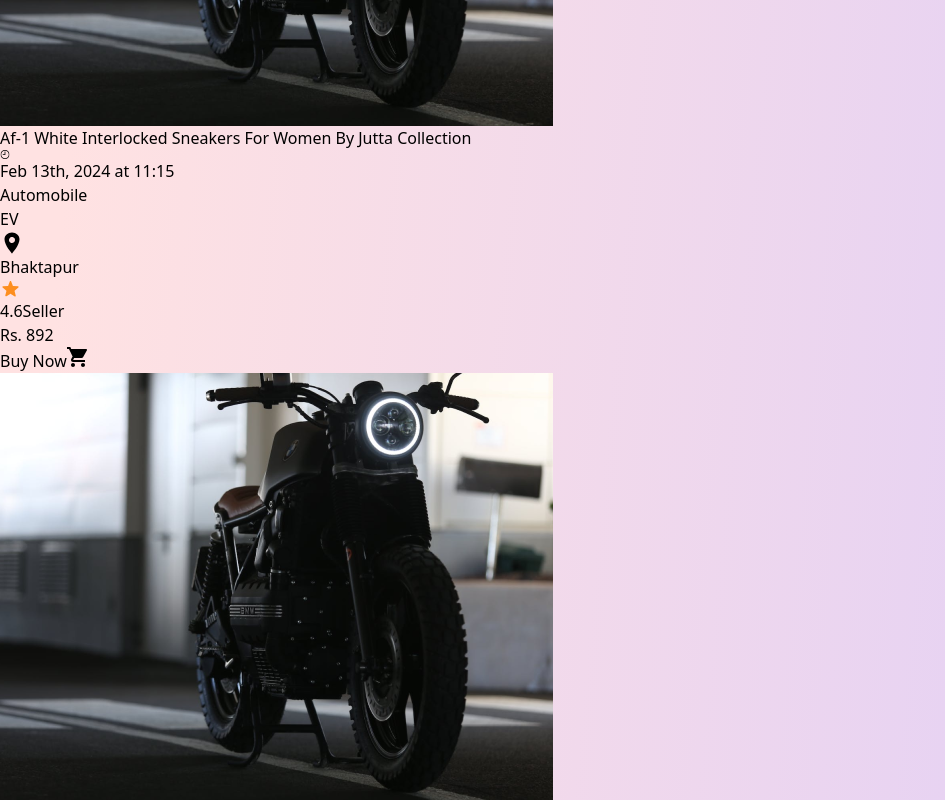
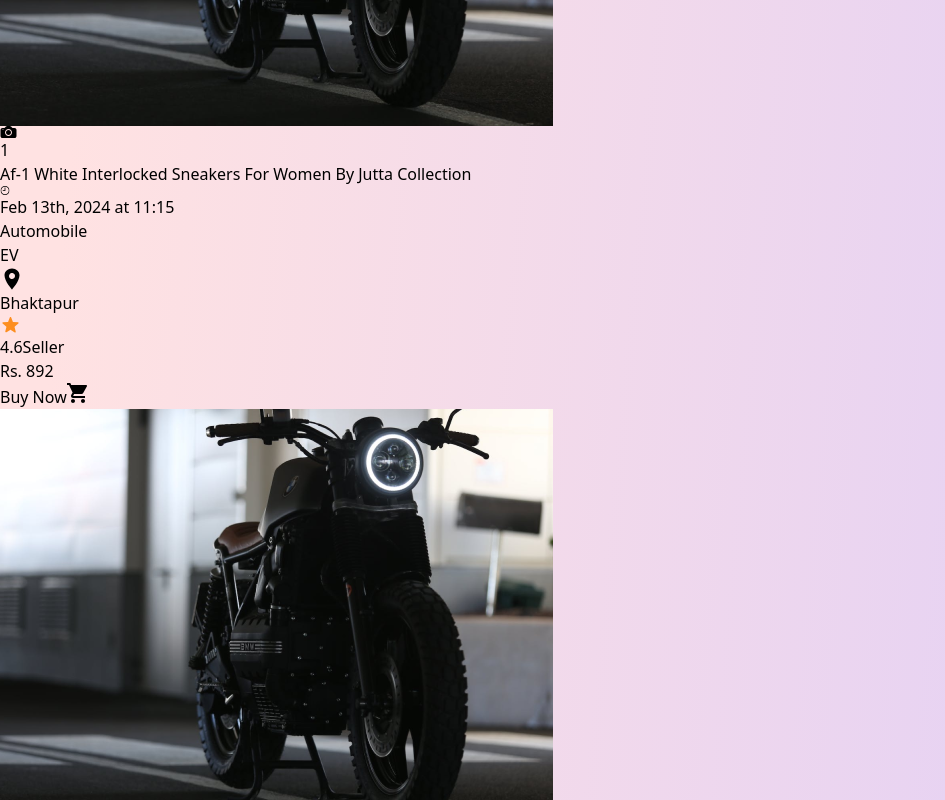
Before and after one commit to Lafa0x9-Hackathon/sastosales-frontend, a React (Vite) app: page / in a window 1280 px wide. Shown: the part 1340-2140 px from the top of the page, without its empty margins (0-945 px from the left). Built offline with nearby package versions, Linux system fonts and the light colour scheme.

Commit message:
update product card

```diff
--- /dev/null
+++ b/src/components/Icons/Camera.jsx
@@ -0,0 +1,22 @@
+import { cn } from "../../utils/cn";
+
+export const Camera = ({ className }) => {
+  return (
+    <svg
+      width="17"
+      height="12"
+      viewBox="0 0 17 12"
+      xmlns="http://www.w3.org/2000/svg"
+      className={cn(className)}
+    >
+      <path
+        d="M11 6.5C11 7.16304 10.7366 7.79893 10.2678 8.26777C9.79893 8.73661 9.16304 9 8.5 9C7.83696 9 7.20107 8.73661 6.73223 8.26777C6.26339 7.79893 6 7.16304 6 6.5C6 5.83696 6.26339 5.20107 6.73223 4.73223C7.20107 4.26339 7.83696 4 8.5 4C9.16304 4 9.79893 4.26339 10.2678 4.73223C10.7366 5.20107 11 5.83696 11 6.5Z"
+        fill="black"
+      />
+      <path
+        d="M2.5 2C1.96957 2 1.46086 2.21071 1.08579 2.58579C0.710714 2.96086 0.5 3.46957 0.5 4L0.5 10C0.5 10.5304 0.710714 11.0391 1.08579 11.4142C1.46086 11.7893 1.96957 12 2.5 12H14.5C15.0304 12 15.5391 11.7893 15.9142 11.4142C16.2893 11.0391 16.5 10.5304 16.5 10V4C16.5 3.46957 16.2893 2.96086 15.9142 2.58579C15.5391 2.21071 15.0304 2 14.5 2H13.328C12.7976 1.99989 12.289 1.7891 11.914 1.414L11.086 0.586C10.711 0.210901 10.2024 0.000113275 9.672 0H7.328C6.79761 0.000113275 6.28899 0.210901 5.914 0.586L5.086 1.414C4.71101 1.7891 4.20239 1.99989 3.672 2H2.5ZM3 4C2.86739 4 2.74021 3.94732 2.64645 3.85355C2.55268 3.75979 2.5 3.63261 2.5 3.5C2.5 3.36739 2.55268 3.24021 2.64645 3.14645C2.74021 3.05268 2.86739 3 3 3C3.13261 3 3.25979 3.05268 3.35355 3.14645C3.44732 3.24021 3.5 3.36739 3.5 3.5C3.5 3.63261 3.44732 3.75979 3.35355 3.85355C3.25979 3.94732 3.13261 4 3 4ZM12 6.5C12 7.42826 11.6313 8.3185 10.9749 8.97487C10.3185 9.63125 9.42826 10 8.5 10C7.57174 10 6.6815 9.63125 6.02513 8.97487C5.36875 8.3185 5 7.42826 5 6.5C5 5.57174 5.36875 4.6815 6.02513 4.02513C6.6815 3.36875 7.57174 3 8.5 3C9.42826 3 10.3185 3.36875 10.9749 4.02513C11.6313 4.6815 12 5.57174 12 6.5Z"
+        fill="black"
+      />
+    </svg>
+  );
+};
--- a/src/components/Icons/index.js
+++ b/src/components/Icons/index.js
@@ -8,3 +8,4 @@ export { Star } from "./Star";
 export { Cart } from "./Cart";
 export { ArrowRight } from "./ArrowRight";
 export { ArrowLeft} from "./ArrowLeft";
+export { Camera} from "./Camera";
--- a/src/components/ProductCard/index.jsx
+++ b/src/components/ProductCard/index.jsx
@@ -1,22 +1,20 @@
 import Button from "./../Button";
-import { Cart, Location, Timer } from "./../Icons";
-import { Star } from "./../Icons";
+import { Camera, Cart, Location, Timer, Star } from "./../Icons";
 
-const ProductCard = ({
-  title, date, label, address ,rating, price, image
-}) => {
+const ProductCard = ({ title, date, label, address, rating, price, image }) => {
   return (
     <div className="rounded-[16px] overflow-hidden font-roboto">
-      <div className="w-full h-[180px]">
-        <img
-          src={image}
-          alt="bike"
-          className="h-full w-full object-top"
-        />
+      <div className="w-full h-[180px] relative">
+        <img src={image} alt="bike" className="h-full w-full object-top" />
+
+        <div className="absolute top-4 right-4 flex items-center gap-1 bg-[rgba(204,204,204,0.85)] p-1 rounded-md ">
+          <Camera className="w-4 h-4" />
+          <span className="text-[12px]">1</span>
+        </div>
       </div>
       <div className="flex flex-col gap-1 py-3 px-4 bg-[#E7E4E4]">
         <p className="text-[14px] font-semibold text-[##383838] leading-normal">
-         {title}
+          {title}
         </p>
         <div className="flex items-center justify-between">
           <div className="text-xs text-[#9A9A9A] flex gap-1 items-center">
```
